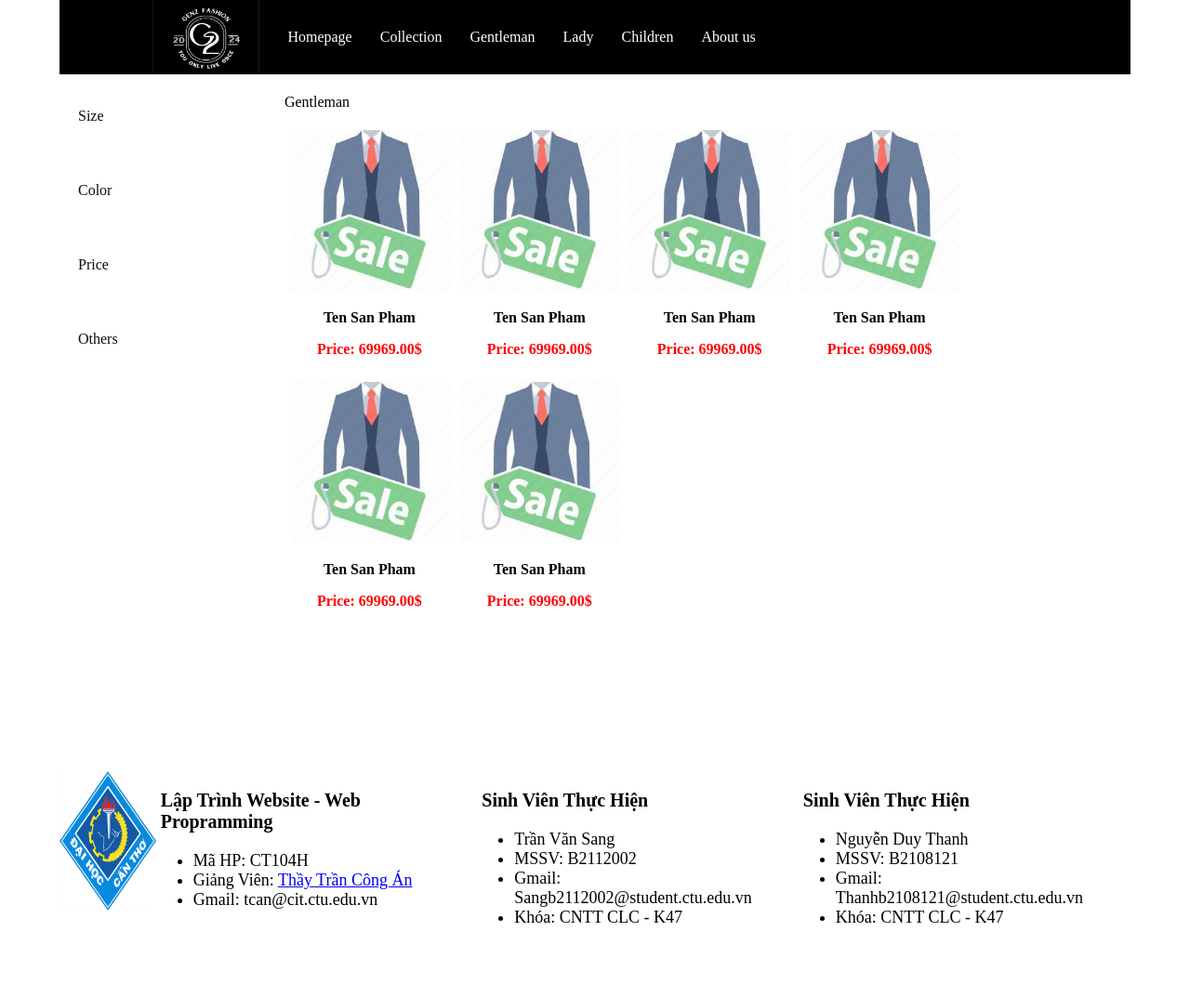
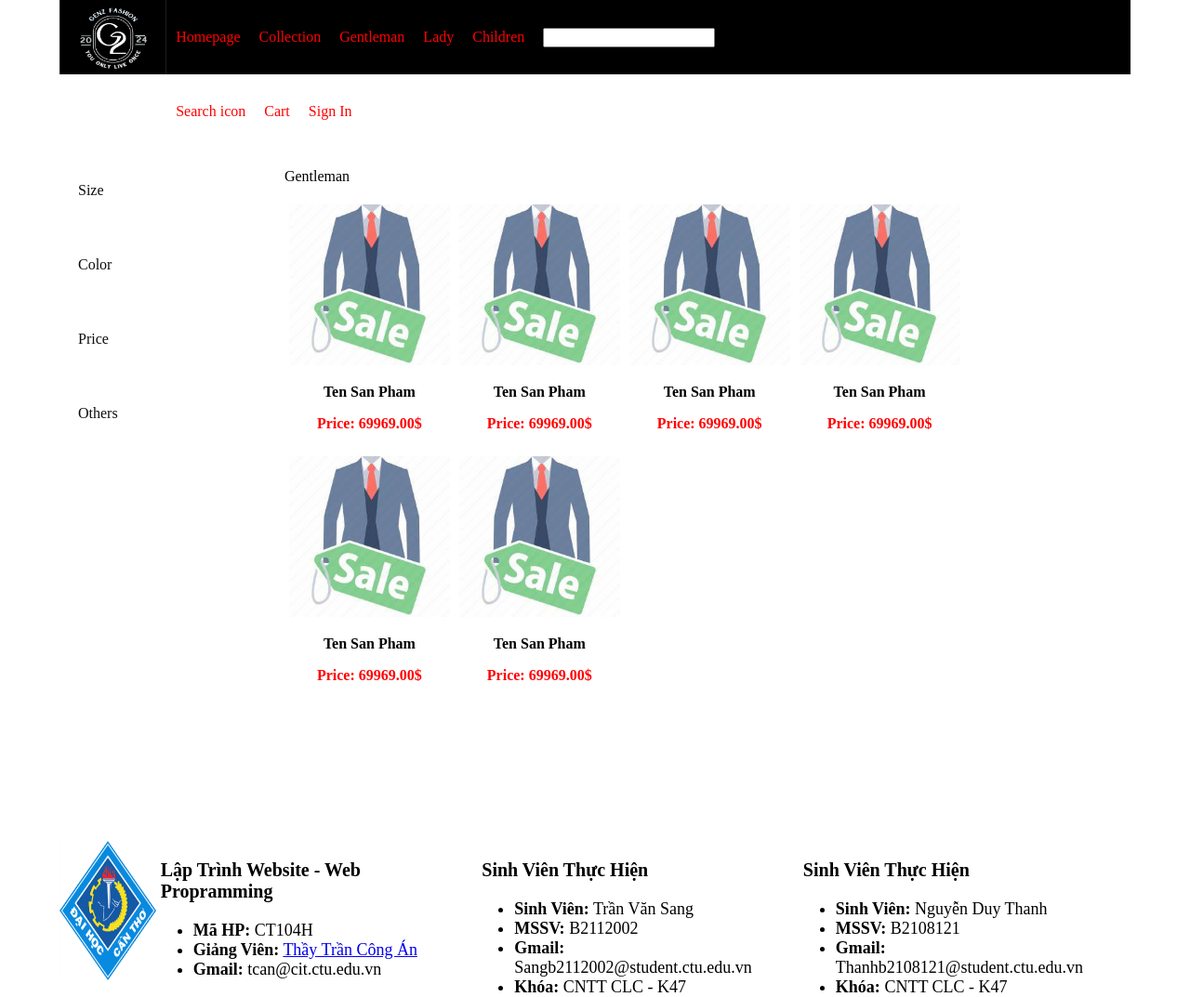
Before and after one commit to Tmaster1303/WebProgramming, a PHP site: page /index.php?quanly=Gentleman in a window 1280 px wide. Shown: the whole page at 93% size. Before the commit the page ends 993 px from the top, so only its background shows below. Run offline with PHP 8.4, Linux system fonts and the light colour scheme.

Commit message:
Add files via upload

```diff
--- a/Web Project/StoreOnline/css/style.css
+++ b/Web Project/StoreOnline/css/style.css
@@ -25,27 +25,27 @@ body{
     float: left;
     background-repeat: no-repeat;
     background-size: 100% 80px;
-    margin-left: 100px;
 }
 .menu{
+    height: 100%;
+    width: 90%;
 
-    height: 100%;
-    width: 80%;
-    float: right;
 }
 
 ul.listmenu{
-    padding: 0;
-    margin: 0;
+    padding: 0px;
+    margin: 0px;
     list-style: none;
     width: 60%;
-    line-height: 50px;
+    line-height: 60px;
+    margin-left: 10%;
+
 }
 
 ul.listmenu li{
     float:left;
     margin: 5px;
-    padding: 10px;
+    padding: 5px;
 }
 
 ul.listmenu li:hover{
@@ -55,8 +55,11 @@ ul.listmenu li:hover{
 ul.listmenu li a{
     text-decoration: none;
     text-align: center;
-    color: white;
+    color: red;
 }
+
+
+
 
 .main{
 
--- a/Web Project/StoreOnline/pages/footer.php
+++ b/Web Project/StoreOnline/pages/footer.php
@@ -5,18 +5,18 @@
     <div class="footer-left">
         <p class="t">Lập Trình Website - Web Propramming</p>
         <ul>
-            <li>Mã HP: CT104H</li>
-            <li>Giảng Viên: <a href="https://sites.google.com/site/tcanvn/">Thầy Trần Công Án</a></li>
-            <li>Gmail: tcan@cit.ctu.edu.vn</li>
+            <li><b>Mã HP:</b> CT104H</li>
+            <li><b>Giảng Viên:</b> <a href="https://sites.google.com/site/tcanvn/">Thầy Trần Công Án</a></li>
+            <li><b>Gmail:</b> tcan@cit.ctu.edu.vn</li>
         </ul>
     </div>
     <div class="footer-center">
     <p class="t">Sinh Viên Thực Hiện</p>
         <ul>
-            <li>Trần Văn Sang</li>
-            <li>MSSV: B2112002</li>
-            <li>Gmail: Sangb2112002@student.ctu.edu.vn</li>
-            <li>Khóa: CNTT CLC - K47</li>
+            <li><b>Sinh Viên:</b> Trần Văn Sang</li>
+            <li><b>MSSV:</b> B2112002</li>
+            <li><b>Gmail:</b> Sangb2112002@student.ctu.edu.vn</li>
+            <li><b>Khóa:</b> CNTT CLC - K47</li>
         </ul>
 
 
@@ -24,10 +24,10 @@
     <div class="footer-right">
     <p class="t">Sinh Viên Thực Hiện</p>
         <ul>
-            <li>Nguyễn Duy Thanh</li>
-            <li>MSSV: B2108121</li>
-            <li>Gmail: Thanhb2108121@student.ctu.edu.vn</li>
-            <li>Khóa: CNTT CLC - K47</li>
+            <li><b>Sinh Viên:</b> Nguyễn Duy Thanh</li>
+            <li><b>MSSV:</b> B2108121</li>
+            <li><b>Gmail:</b> Thanhb2108121@student.ctu.edu.vn</li>
+            <li><b>Khóa:</b> CNTT CLC - K47</li>
         </ul>
     </div>
 </div>
--- a/Web Project/StoreOnline/pages/header.php
+++ b/Web Project/StoreOnline/pages/header.php
@@ -1,13 +1,18 @@
 <div class="header">
-            <div class="logo"></div>
-            <div class="menu">
+        <div class="logo"></div>
+        <span class="menu">
             <ul class="listmenu">
-                <li><a href="index.php">Homepage</a></li>
-                <li><a href="index.php?quanly=Collection&id=1">Collection</a></li>
-                <li><a href="index.php?quanly=Gentleman">Gentleman</a></li>
-                <li><a href="index.php?quanly=Lady">Lady</a></li>
-                <li><a href="index.php?quanly=Children">Children</a></li>
-                <li><a href="index.php?quanly=Aboutus">About us</a></li>
-            </ul>
-            </div>
-        </div>
+                <li ><a href="index.php">Homepage</a></li>
+                <li ><a href="index.php?quanly=Collection&id=1">Collection</a></>
+                <li ><a href="index.php?quanly=Gentleman">Gentleman</a></li>
+                <li ><a href="index.php?quanly=Lady">Lady</a></li>
+                <li ><a href="index.php?quanly=Children">Children</a></li>
+                <li ><input type="text" id="search" name="Search">
+                <li ><a href="index.php?quanly=Gentleman">Search icon</a></li>
+                <li ><a href="index.php?quanly=Gentleman">Cart</a></li>
+                <li ><a href="index.php?quanly=Signin">Sign In</a></li>
+
+            </li>
+
+        </ul>
+</div>
--- a/Web Project/StoreOnline/pages/main.php
+++ b/Web Project/StoreOnline/pages/main.php
@@ -20,6 +20,8 @@
         include("slidebar/slidebar.php");
     }elseif($temp=='Aboutus'){
         include("main/Aboutus.php");
+    }elseif($temp=='Signin'){
+        include("main/Signin.php");
     }else{
         include("main/index.php");
     }
```
Also changed, not shown: Web Project/StoreOnline/admin/config.php (added, +15 -0 lines), Web Project/StoreOnline/pages/main/Signin.php (added, +15 -0 lines).
